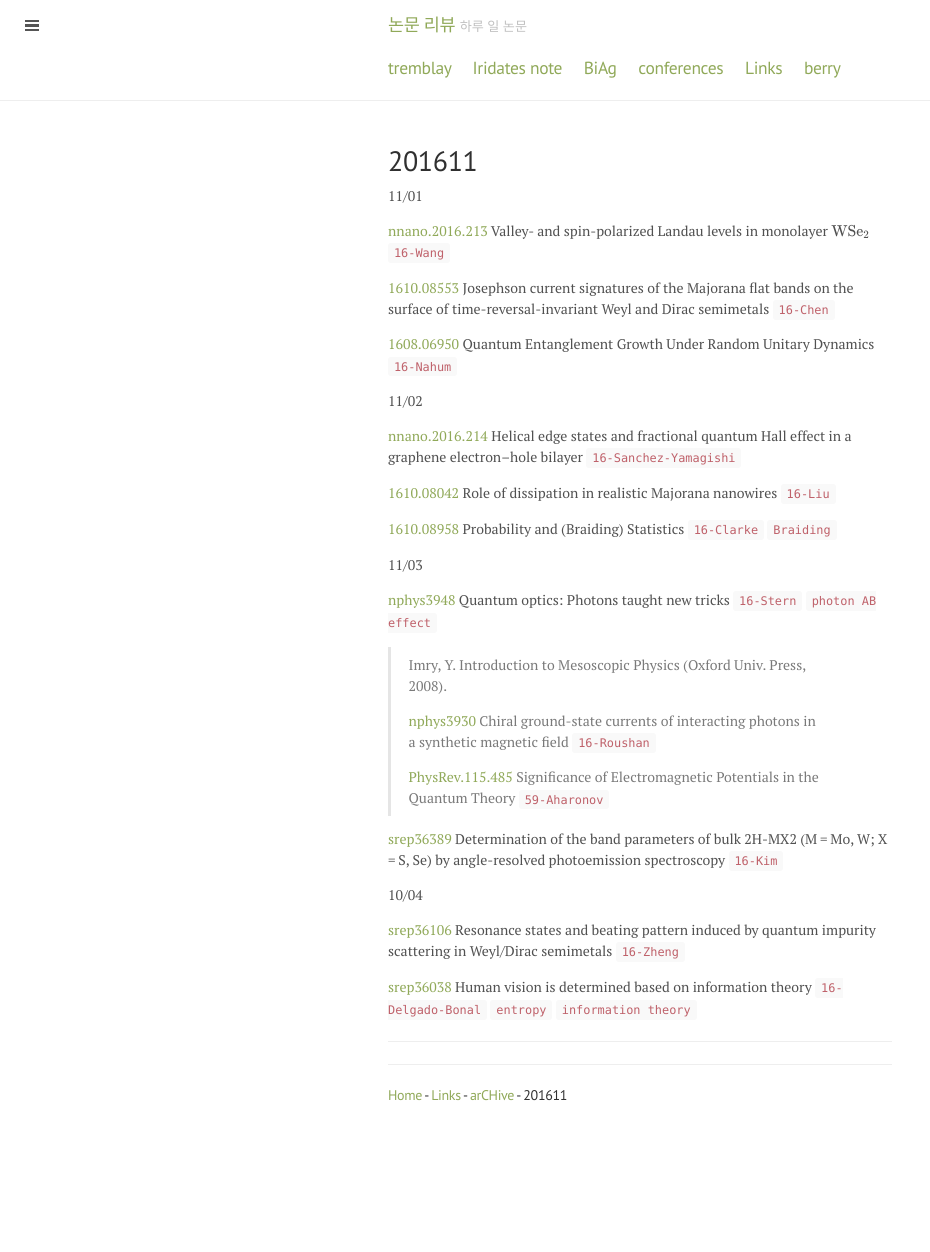
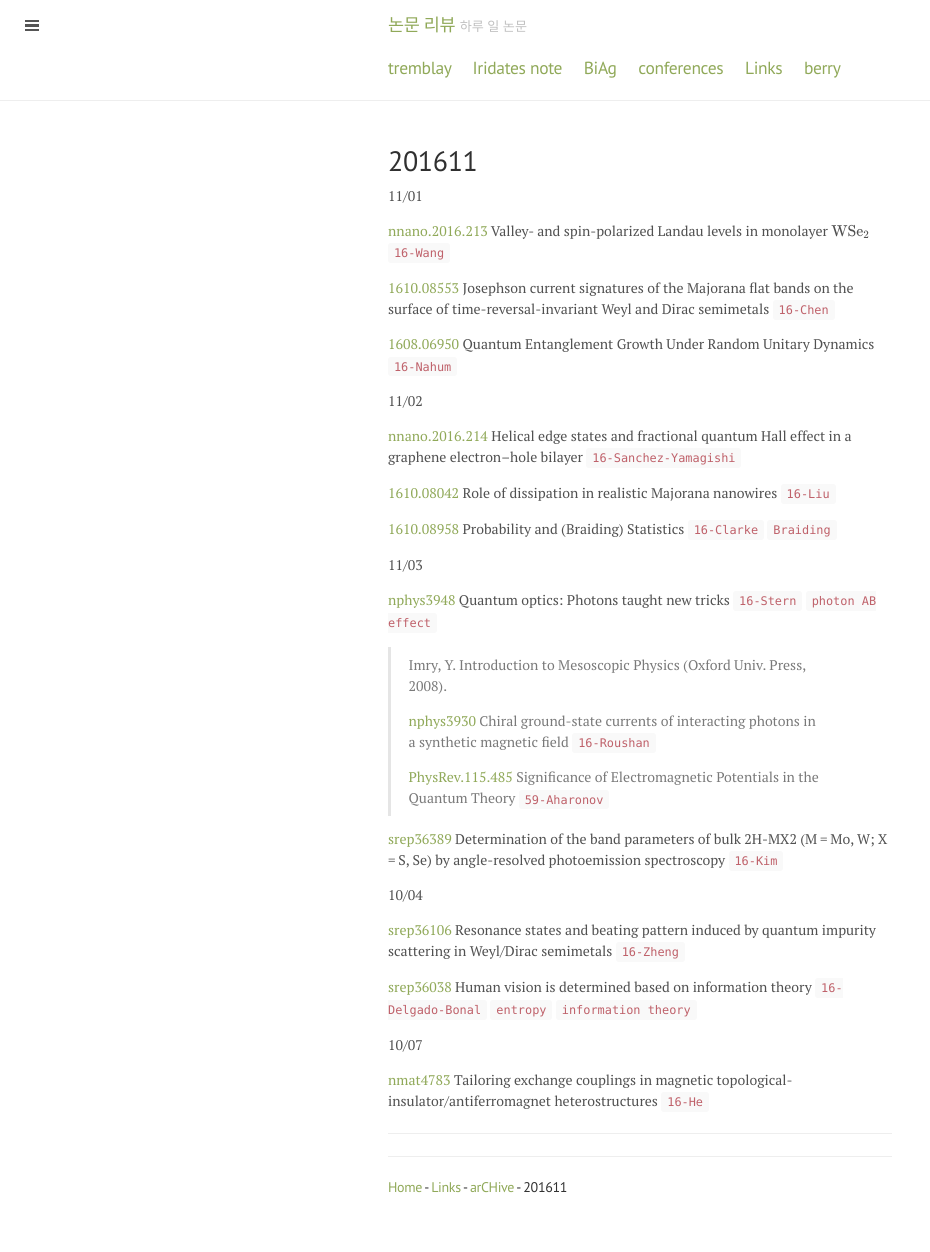
Before and after one commit to qkrwlsghdcjsworlt/work, a Jekyll site: the page built from 201611.md, in a window 1280 px wide. Shown: the whole page, without its empty margins (0-930 px from the left). Built offline with Jekyll 4.4.1, drawn with Linux system fonts in a browser that asks for light colours; formulas are drawn with MathJax 3; before the commit the page ends 1160 px from its top, so only the background shows below that.

Commit message:
“update”

```diff
--- a/201611.md
+++ b/201611.md
@@ -39,6 +39,11 @@ title: 201611
 
 [srep36038](http://www.nature.com/articles/srep36038) Human vision is determined based on information theory `16-Delgado-Bonal` `entropy` `information theory`
 
+10/07
+
+[nmat4783](http://www.nature.com/nmat/journal/vaop/ncurrent/full/nmat4783.html) Tailoring exchange couplings in magnetic topological-insulator/antiferromagnet heterostructures `16-He`
+
+
 
 
 ---
```
